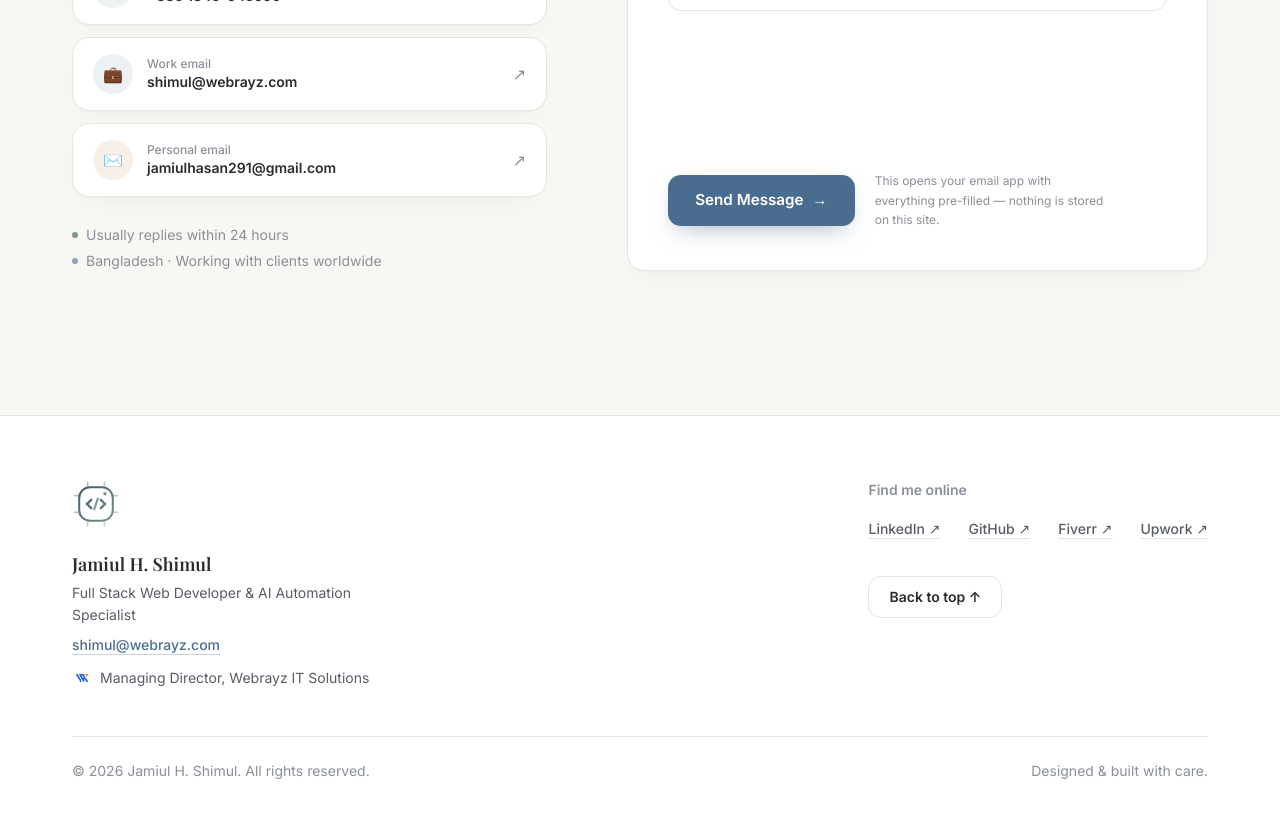
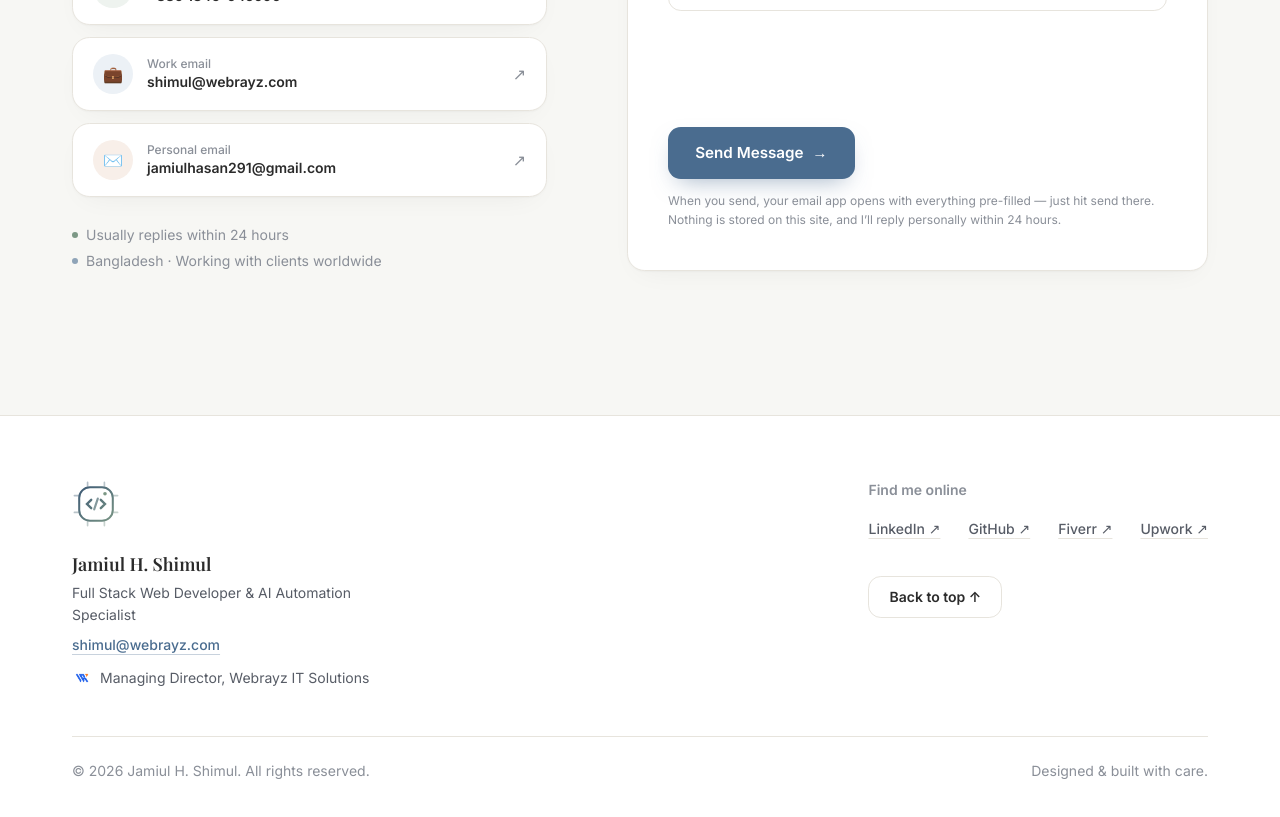
Before and after one commit to freelancerjamiulhasanshimul/jamiul-portfolio, a Next.js app: page / in a window 1280 px wide. Shown: the part 11120-11937 px from the top of the page. Built offline with nearby package versions, Linux system fonts and the light colour scheme.

Commit message:
Contact form: Send Message button on its own line with clearer explanation below

```diff
--- a/src/components/Contact.tsx
+++ b/src/components/Contact.tsx
@@ -170,13 +170,14 @@ export default function Contact() {
                 />
               </label>
 
-              <div className="flex flex-wrap items-center gap-5 pt-1 mt-auto">
+              <div className="mt-auto space-y-3 pt-1">
                 <button type="submit" className="btn-primary group cursor-pointer">
                   {status === "sent" ? "Opening your email app…" : "Send Message"}
                   <span aria-hidden="true" className="transition-transform duration-300 group-hover:translate-x-1">→</span>
                 </button>
-                <p className="max-w-[240px] text-xs leading-relaxed text-faint">
-                  This opens your email app with everything pre-filled — nothing is stored on this site.
+                <p className="text-xs leading-relaxed text-faint">
+                  When you send, your email app opens with everything pre-filled — just hit send there.
+                  Nothing is stored on this site, and I&rsquo;ll reply personally within 24 hours.
                 </p>
               </div>
             </form>
```
